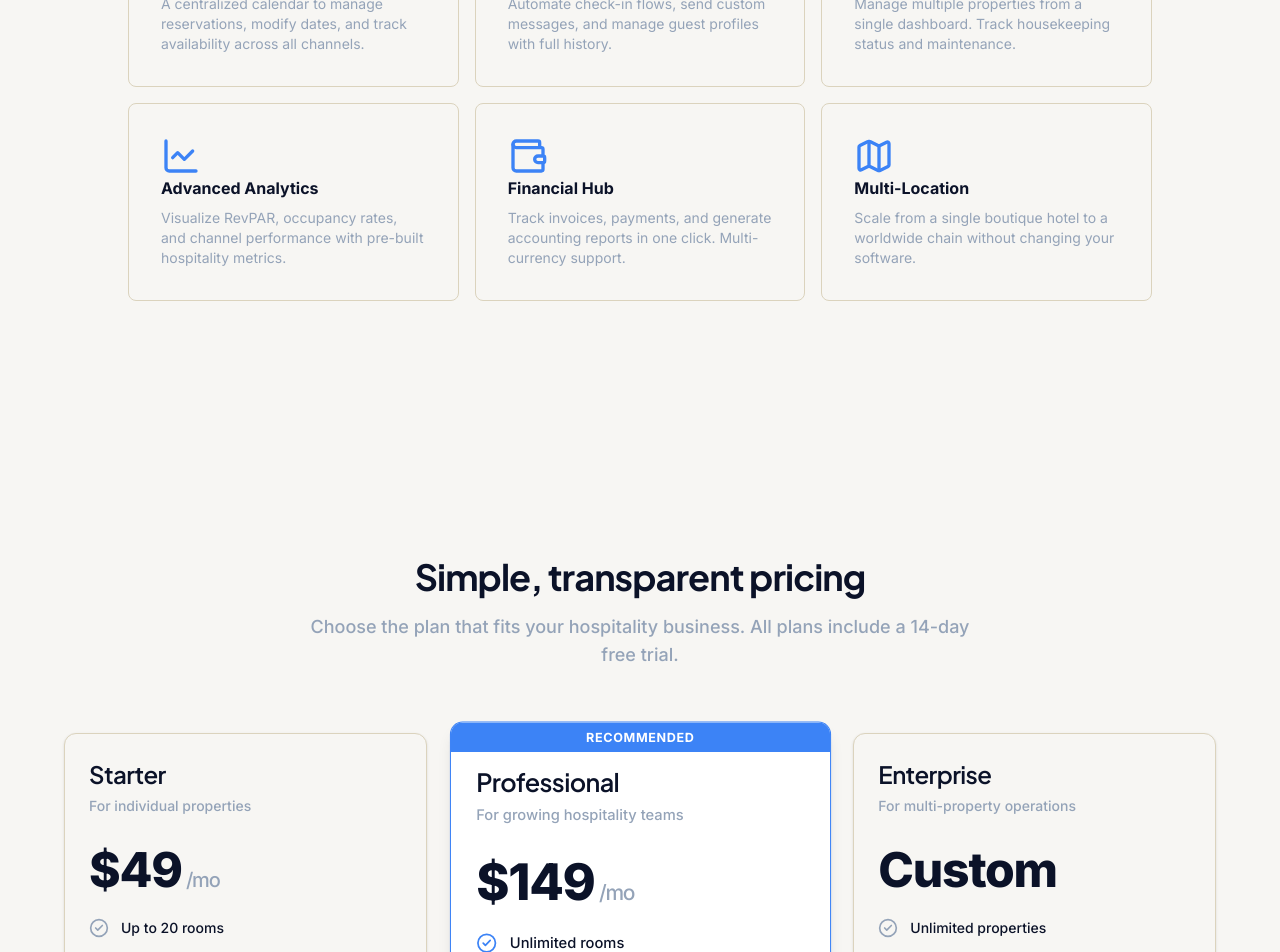
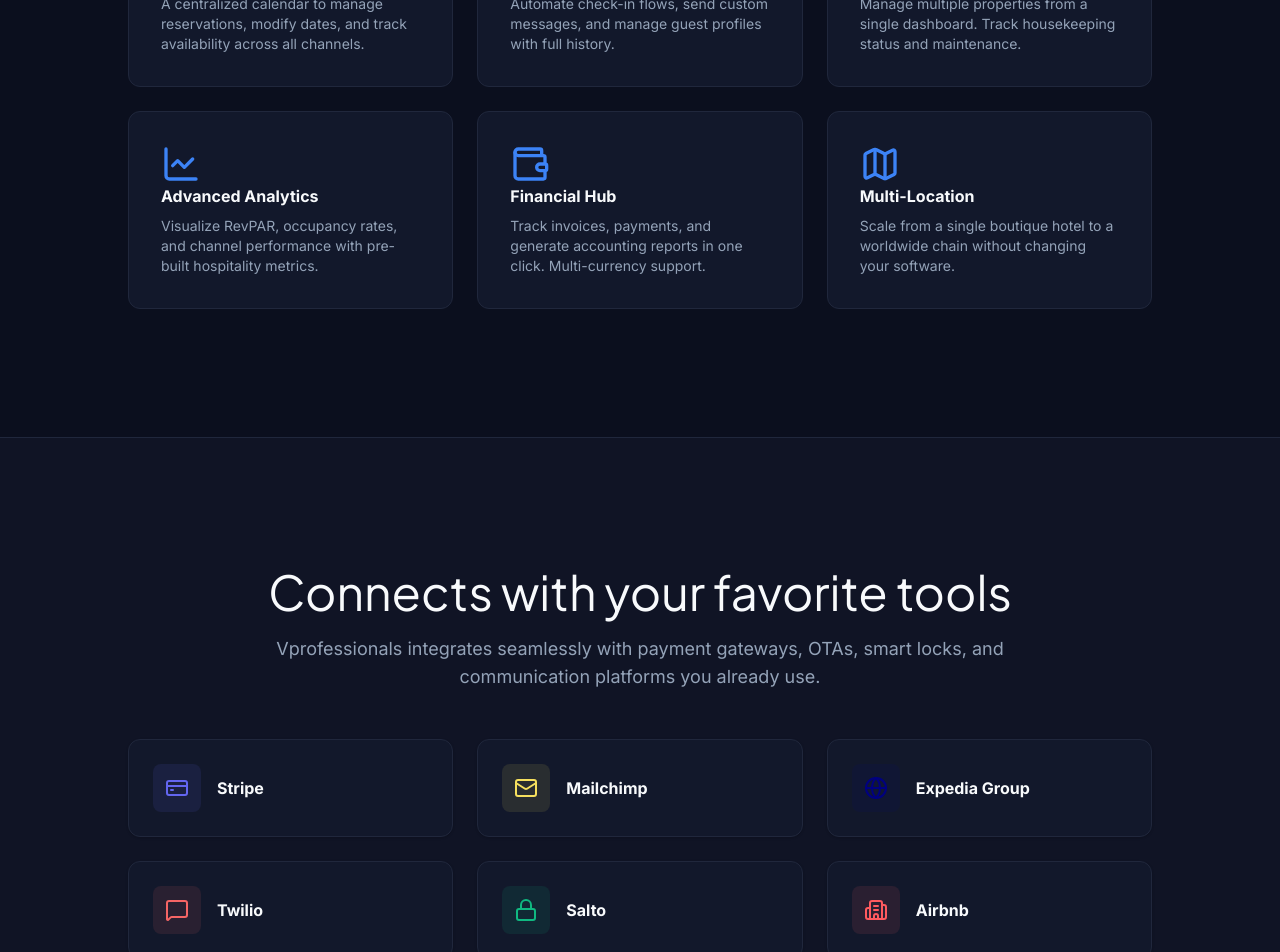
Before and after one commit to mirzamumtaz9494-netizen/saas-dashboard, a Next.js app: page / in a window 1280 px wide. Shown: the part 2460-3412 px from the top of the page. Built offline with nearby package versions, Linux system fonts and the light colour scheme.

Commit message:
fix: resolve theme switcher bug, enable smooth scroll, and add section animations

```diff
--- a/app/globals.css
+++ b/app/globals.css
@@ -194,6 +194,10 @@
     @apply border-border;
   }
 
+  html {
+    scroll-behavior: smooth;
+  }
+
   body {
     @apply bg-background text-foreground antialiased;
     /* Soft dark radial gradient matching the themes */
--- a/app/layout.tsx
+++ b/app/layout.tsx
@@ -31,7 +31,13 @@ export default function RootLayout({
   return (
     <html lang="en" suppressHydrationWarning className={`${inter.variable} ${jakarta.variable}`}>
       <body className={`${inter.className} min-h-screen flex flex-col antialiased bg-background text-foreground`}>
-        <ThemeProvider attribute="class" defaultTheme="system" enableSystem disableTransitionOnChange>
+        <ThemeProvider
+          attribute="class"
+          defaultTheme="dark"
+          themes={['light', 'dark', 'theme-green', 'theme-gold']}
+          enableSystem={false}
+          disableTransitionOnChange
+        >
           {children}
         </ThemeProvider>
       </body>
--- a/app/page.tsx
+++ b/app/page.tsx
@@ -4,6 +4,7 @@ import { Hero } from "@/components/sections/Hero"
 import { SocialProof } from "@/components/sections/SocialProof"
 import { DashboardPreview } from "@/components/sections/DashboardPreview"
 import { Features } from "@/components/sections/Features"
+import { Integrations } from "@/components/sections/Integrations"
 import { Pricing } from "@/components/sections/Pricing"
 import { FAQ } from "@/components/sections/FAQ"
 import { Footer } from "@/components/sections/Footer"
@@ -18,6 +19,7 @@ export default function Home() {
         <SocialProof />
         <DashboardPreview />
         <Features />
+        <Integrations />
         <Pricing />
         <FAQ />
       </main>
--- a/components/sections/Features.tsx
+++ b/components/sections/Features.tsx
@@ -52,13 +52,16 @@ export function Features() {
           No generic CRM features—just tools that actually help you manage your daily operations.
         </p>
       </div>
-      <div className="mx-auto grid justify-center gap-4 sm:grid-cols-2 md:max-w-[64rem] md:grid-cols-3 mt-12">
+      <div className="mx-auto grid justify-center gap-6 sm:grid-cols-2 md:max-w-[64rem] md:grid-cols-3 mt-12">
         {features.map((feature) => (
-          <div key={feature.title} className="relative overflow-hidden rounded-lg border bg-background p-2">
+          <div
+            key={feature.title}
+            className="group relative overflow-hidden rounded-xl border bg-card p-2 transition-all duration-300 hover:-translate-y-2 hover:shadow-xl hover:border-primary/50 cursor-default"
+          >
             <div className="flex h-[180px] flex-col justify-between rounded-md p-6">
-              <feature.icon className="h-10 w-10 text-primary" />
+              <feature.icon className="h-10 w-10 text-primary transition-transform duration-300 group-hover:scale-110" />
               <div className="space-y-2">
-                <h3 className="font-bold">{feature.title}</h3>
+                <h3 className="font-bold text-foreground">{feature.title}</h3>
                 <p className="text-sm text-muted-foreground">{feature.description}</p>
               </div>
             </div>
--- /dev/null
+++ b/components/sections/Integrations.tsx
@@ -0,0 +1,45 @@
+import {
+  Building2,
+  CreditCard,
+  Mail,
+  MessageSquare,
+  Lock,
+  Globe
+} from "lucide-react"
+
+export function Integrations() {
+  const integrations = [
+    { name: "Stripe", icon: CreditCard, color: "text-[#6366f1]", bg: "bg-[#6366f1]/10" },
+    { name: "Mailchimp", icon: Mail, color: "text-[#F6E05E]", bg: "bg-[#F6E05E]/10" },
+    { name: "Expedia Group", icon: Globe, color: "text-[#000080]", bg: "bg-[#000080]/10" },
+    { name: "Twilio", icon: MessageSquare, color: "text-[#F56565]", bg: "bg-[#F56565]/10" },
+    { name: "Salto", icon: Lock, color: "text-[#10B981]", bg: "bg-[#10B981]/10" },
+    { name: "Airbnb", icon: Building2, color: "text-[#FF5A5F]", bg: "bg-[#FF5A5F]/10" },
+  ]
+
+  return (
+    <section id="integrations" className="container py-12 md:py-24 lg:py-32 bg-muted/30 border-y border-border">
+      <div className="mx-auto flex max-w-[58rem] flex-col items-center space-y-4 text-center">
+        <h2 className="font-heading text-3xl leading-[1.1] sm:text-3xl md:text-5xl">
+          Connects with your favorite tools
+        </h2>
+        <p className="max-w-[85%] leading-normal text-muted-foreground sm:text-lg sm:leading-7">
+          Vprofessionals integrates seamlessly with payment gateways, OTAs, smart locks, and communication platforms you already use.
+        </p>
+      </div>
+      <div className="mx-auto grid justify-center gap-6 sm:grid-cols-2 md:max-w-[64rem] md:grid-cols-3 mt-12">
+        {integrations.map((item) => (
+          <div
+            key={item.name}
+            className="group flex items-center gap-4 rounded-xl border border-border bg-card p-6 shadow-sm transition-all duration-300 hover:-translate-y-2 hover:shadow-xl hover:border-primary/50 cursor-pointer"
+          >
+            <div className={`flex h-12 w-12 items-center justify-center rounded-lg ${item.bg}`}>
+              <item.icon className={`h-6 w-6 ${item.color} transition-transform duration-300 group-hover:scale-110`} />
+            </div>
+            <h3 className="font-bold text-foreground">{item.name}</h3>
+          </div>
+        ))}
+      </div>
+    </section>
+  )
+}
--- a/components/sections/Navbar.tsx
+++ b/components/sections/Navbar.tsx
@@ -47,7 +47,7 @@ export function Navbar() {
               Integrations
             </Link>
             <Link
-              href="/pricing"
+              href="#pricing"
               className="text-sm font-medium text-muted-foreground transition-colors hover:text-foreground"
             >
               Pricing
--- a/components/sections/Pricing.tsx
+++ b/components/sections/Pricing.tsx
@@ -59,14 +59,14 @@ export function Pricing() {
           </p>
         </div>
 
-        <div className="grid gap-8 md:grid-cols-2 lg:grid-cols-3 max-w-6xl mx-auto">
+        <div className="grid gap-8 md:grid-cols-2 lg:grid-cols-3 max-w-6xl mx-auto mt-12">
           {plans.map((plan) => (
             <Card
               key={plan.name}
-              className={`flex flex-col relative overflow-hidden transition-all duration-200 ${
+              className={`group flex flex-col relative overflow-hidden transition-all duration-300 hover:-translate-y-2 hover:shadow-2xl ${
                 plan.highlighted
-                  ? "border-primary shadow-lg scale-100 lg:scale-105 z-10 bg-card"
-                  : "border-border shadow-sm scale-100 bg-background hover:border-border/80 hover:shadow-md"
+                  ? "border-primary shadow-lg scale-100 lg:scale-105 z-10 bg-card hover:shadow-primary/20"
+                  : "border-border shadow-sm scale-100 bg-card hover:border-primary/50"
               }`}
             >
               {plan.highlighted && (
```
